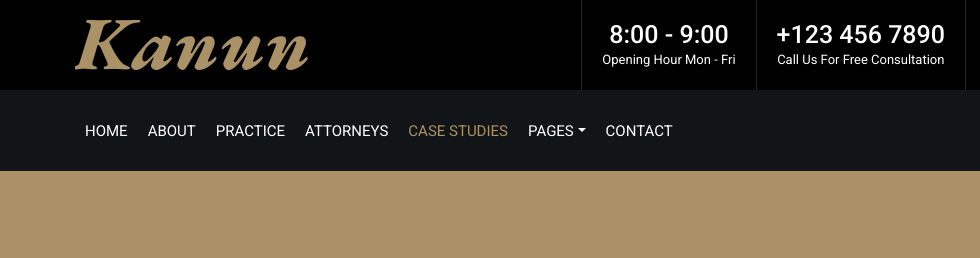
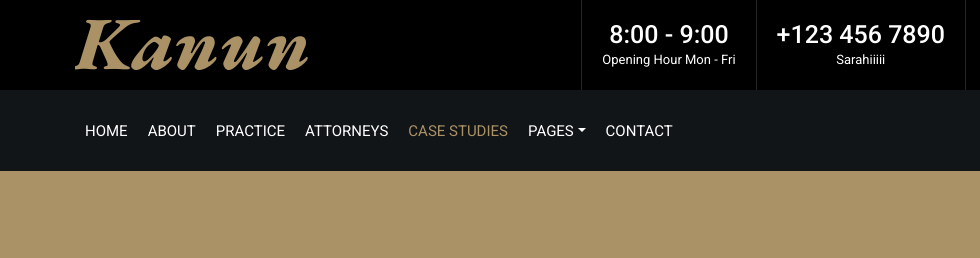
Before and after one commit to sarahiramires1121/Proyecto-Diseno-Web, a plain HTML site: page portfolio.html in a window 1280 px wide. Shown: the top 258 px of the page, 0-980 px from the left. Drawn offline with nearby package versions, Linux system fonts and the light colour scheme.

Commit message:
Update portfolio.html
portafolio

```diff
--- a/portfolio.html
+++ b/portfolio.html
@@ -45,7 +45,7 @@
                                 </div>
                                 <div class="text">
                                     <h2>+123 456 7890</h2>
-                                    <p>Call Us For Free Consultation</p>
+                                    <p>Sarahiiiii</p>
                                 </div>
                                 <div class="social">
                                     <a href=""><i class="fab fa-twitter"></i></a>
```
